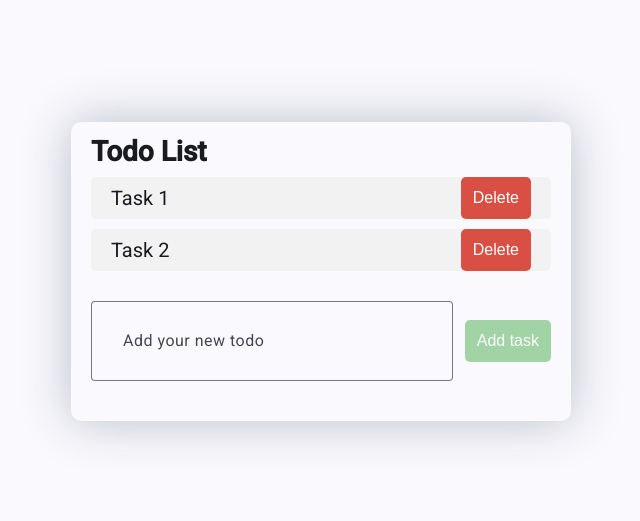
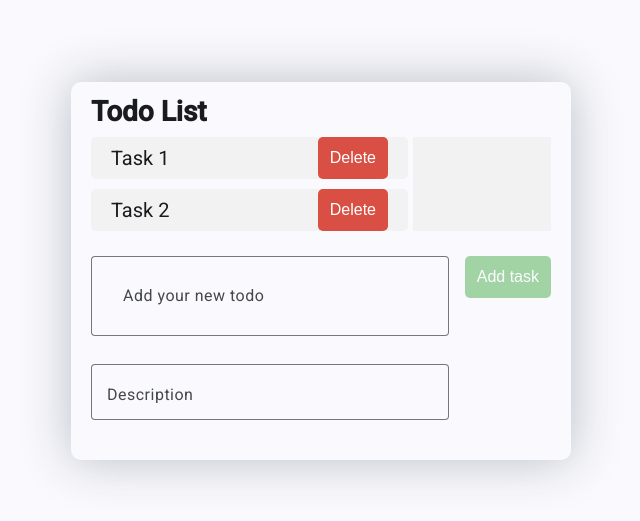
Before and after one commit to Angular-OTUS/ToDoList-PakArtem, an Angular app in the folder to-do-list/: page / in a window 1280 px wide. Shown: the part 129-650 px from the top of the page, without its empty margins (319-959 px from the left). Built offline with nearby package versions, Linux system fonts and the light colour scheme.

Commit message:
finish homework-4

```diff
--- a/to-do-list/src/app/components/to-do-item/to-do-item.css
+++ b/to-do-list/src/app/components/to-do-item/to-do-item.css
@@ -6,4 +6,9 @@
   background-color: #f2f2f2;
   border-radius: 5px;
   padding-inline: 20px;
+  cursor: pointer;
 }
+
+.selected {
+  background-color: #ababab;
+}
--- a/to-do-list/src/app/components/to-do-item/to-do-item.html
+++ b/to-do-list/src/app/components/to-do-item/to-do-item.html
@@ -1,4 +1,12 @@
-<li class="task">
+<li
+  class="task"
+  [class.selected]="isSelected()"
+>
   {{ text() }}
-  <app-to-do-button inputTitle="Delete" variant="delete" (clickBtn)="delete.emit()" />
+  <app-to-do-button
+    inputTitle="Delete"
+    variant="delete"
+    (clickBtn)="delete.emit()"
+    appTooltip="Удалить задачу"
+  />
 </li>
--- a/to-do-list/src/app/components/to-do-item/to-do-item.ts
+++ b/to-do-list/src/app/components/to-do-item/to-do-item.ts
@@ -1,13 +1,15 @@
 import { Component, input, output } from '@angular/core';
 import { ToDoButton } from '../to-do-button/to-do-button';
+import { TooltipDirective } from '../../directives/tooltip';
 
 @Component({
   selector: 'app-to-do-item',
-  imports: [ToDoButton],
+  imports: [ToDoButton, TooltipDirective],
   templateUrl: './to-do-item.html',
   styleUrl: './to-do-item.css',
 })
 export class ToDoItem {
   text = input.required<string>();
   delete = output<void>();
+  isSelected = input<boolean>(false);
 }
--- a/to-do-list/src/app/components/to-do-list/to-do-list.css
+++ b/to-do-list/src/app/components/to-do-list/to-do-list.css
@@ -2,7 +2,7 @@
   display: flex;
   flex-direction: column;
   row-gap: 10px;
-  margin-bottom: 30px;
+  flex: 1;
 }
 
 .input {
@@ -16,15 +16,31 @@
   outline: none;
 }
 
+.textarea {
+  width: 100%;
+  font-size: 1rem;
+  border: 1px solid #cccccc;
+  border-radius: 8px;
+  background: white;
+  transition: all 0.3s ease;
+  outline: none;
+}
+
 .form {
   display: flex;
-  gap: 12px;
-  align-items: baseline;
-  width: 100%;
+  gap: 16px;
+  align-items: flex-start;
 }
 
 .form mat-form-field {
   flex: 1;
+}
+
+.form-fields {
+  flex: 1;
+  display: flex;
+  flex-direction: column;
+  gap: 8px;
 }
 
 .spinnerWrapper {
@@ -33,3 +49,16 @@
   justify-content: center;
   padding-block: 15px;
 }
+
+.listWrapper {
+  display: flex;
+  justify-content: space-between;
+  gap: 5px;
+  margin-bottom: 25px;
+}
+
+.description {
+  width: 30%;
+  padding: 5px;
+  background-color: #f2f2f2;
+}
--- a/to-do-list/src/app/components/to-do-list/to-do-list.html
+++ b/to-do-list/src/app/components/to-do-list/to-do-list.html
@@ -5,21 +5,45 @@
     <mat-spinner></mat-spinner>
   </div>
 } @else {
+  <div class="listWrapper">
     <ul class="list">
       @for (task of tasks(); track task.id) {
-      <app-to-do-item [text]="task.text" (delete)="deleteTask(task.id)" />
+        <app-to-do-item
+          [isSelected]="selectedItemId() === task.id"
+          [text]="task.text"
+          (click)="selectedItemId.set(task.id)"
+          (delete)="deleteTask(task.id)"
+          appTooltip="Показать описание"
+        />
       }
     </ul>
+    <div class="description">
+      {{selectedDescriptionTask()}}
+    </div>
+  </div>
 }
 
 <div class="form">
+  <div class="form-fields">
     <mat-form-field appearance="outline">
       <input class="input" matInput placeholder="Add your new todo" [(ngModel)]="inputValue" />
     </mat-form-field>
+    <mat-form-field appearance="outline">
+      <textarea
+        class="textarea"
+        matInput
+        placeholder="Description"
+        cdkTextareaAutosize
+        #autosize="cdkTextareaAutosize"
+        [(ngModel)]="textareaValue"
+      ></textarea>
+    </mat-form-field>
+  </div>
   <app-to-do-button
     inputTitle="Add task"
     variant="add"
     [disabled]="isInputEmpty()"
     (clickBtn)="addTask()"
+    appTooltip="Добавить задачу"
   />
 </div>
--- a/to-do-list/src/app/components/to-do-list/to-do-list.ts
+++ b/to-do-list/src/app/components/to-do-list/to-do-list.ts
@@ -1,14 +1,16 @@
-import { Component, computed, OnInit, signal } from '@angular/core';
+import { Component, computed, OnInit, signal, ChangeDetectionStrategy } from '@angular/core';
 import { ToDoHeader } from '../to-do-header/to-do-header';
 import { FormsModule } from '@angular/forms';
 import { ToDoItem } from '../to-do-item/to-do-item';
 import { MatInputModule } from '@angular/material/input';
 import { MatProgressSpinnerModule } from '@angular/material/progress-spinner';
 import { ToDoButton } from '../to-do-button/to-do-button';
+import { TooltipDirective } from '../../directives/tooltip';
 
 interface Task {
   id: number;
   text: string;
+  description: string;
 }
 
 @Component({
@@ -20,17 +22,30 @@ interface Task {
     MatInputModule,
     MatProgressSpinnerModule,
     ToDoButton,
+    TooltipDirective,
   ],
   templateUrl: './to-do-list.html',
   styleUrl: './to-do-list.css',
+  changeDetection: ChangeDetectionStrategy.OnPush,
 })
 export class ToDoList implements OnInit {
   isLoading = signal<boolean>(true);
   inputValue = signal('');
+  textareaValue = signal('');
+  selectedItemId = signal<number | null>(null);
+
   tasks = signal<Task[]>([
-    { id: 1, text: 'Task 1' },
-    { id: 2, text: 'Task 2' },
+    { id: 1, text: 'Task 1', description: 'description 1' },
+    { id: 2, text: 'Task 2', description: 'description 2' },
   ]);
+
+  selectedDescriptionTask = computed(() => {
+    const selectedId = this.selectedItemId();
+    if (selectedId === null) return;
+
+    const task = this.tasks().find(task => task.id === selectedId);
+    return task ? task.description : 'Задача не найдена';
+  });
 
   ngOnInit() {
     setTimeout(() => {
@@ -51,7 +66,9 @@ export class ToDoList implements OnInit {
     const maxId = Math.max(...currentTasks.map((task) => task.id), 0);
     const id = maxId + 1;
     const text = this.inputValue().trim();
-    this.tasks.update((tasks) => [...tasks, { id, text }]);
+    const description = this.textareaValue().trim();
+    this.tasks.update((tasks) => [...tasks, { id, text, description }]);
     this.inputValue.set('');
+    this.textareaValue.set('');
   }
 }
--- /dev/null
+++ b/to-do-list/src/app/directives/tooltip.ts
@@ -0,0 +1,65 @@
+import { Directive, ElementRef, inject, input, OnDestroy, Renderer2 } from '@angular/core';
+
+@Directive({
+  selector: '[appTooltip]',
+  host: {
+    '(mouseenter)': 'show()',
+    '(mouseleave)': 'hide()',
+    '(focus)': 'show()',
+    '(blur)': 'hide()',
+  },
+})
+export class TooltipDirective implements OnDestroy {
+  private readonly el = inject(ElementRef);
+  private readonly renderer = inject(Renderer2);
+
+  readonly appTooltip = input<string>("");
+
+  private tooltipElement: HTMLElement | null = null;
+  private static activeTooltip: TooltipDirective | null = null;
+
+  show() {
+    if (!this.appTooltip() || this.tooltipElement) return;
+
+    TooltipDirective.activeTooltip?.hide();
+    TooltipDirective.activeTooltip = this;
+
+    this.tooltipElement = this.renderer.createElement('div');
+    this.renderer.addClass(this.tooltipElement, 'app-tooltip');
+
+    const textNode = this.renderer.createText(this.appTooltip());
+    this.renderer.appendChild(this.tooltipElement, textNode);
+
+    this.renderer.appendChild(document.body, this.tooltipElement);
+
+    this.setPosition();
+  }
+
+  hide() {
+    if (this.tooltipElement) {
+      this.renderer.removeChild(document.body, this.tooltipElement);
+      this.tooltipElement = null;
+    }
+
+    if (TooltipDirective.activeTooltip === this) {
+      TooltipDirective.activeTooltip = null;
+    }
+  }
+
+  private setPosition() {
+    if (!this.tooltipElement) return;
+
+    const hostPos = this.el.nativeElement.getBoundingClientRect();
+    const tooltipPos = this.tooltipElement.getBoundingClientRect();
+
+    const top = hostPos.top - tooltipPos.height - 10;
+    const left = hostPos.left + (hostPos.width - tooltipPos.width) / 2;
+
+    this.renderer.setStyle(this.tooltipElement, 'top', `${top + window.scrollY}px`);
+    this.renderer.setStyle(this.tooltipElement, 'left', `${left + window.scrollX}px`);
+  }
+
+  ngOnDestroy(): void {
+    this.hide();
+  }
+}
--- a/to-do-list/src/styles.css
+++ b/to-do-list/src/styles.css
@@ -4,3 +4,34 @@
   padding: 0;
   box-sizing: border-box;
 }
+
+.app-tooltip {
+  position: absolute;
+  padding: 8px 12px;
+  background-color: rgba(33, 33, 33, 0.95);
+  color: #fff;
+  font-size: 14px;
+  border-radius: 6px;
+  z-index: 1000;
+  pointer-events: none;
+  box-shadow:
+    0 4px 6px rgba(0, 0, 0, 0.1),
+    0 1px 3px rgba(0, 0, 0, 0.08);
+  backdrop-filter: blur(4px);
+  animation: tooltip-fade-in 0.2s ease-out;
+  max-width: 250px;
+  text-align: center;
+  line-height: 1.4;
+  white-space: pre-wrap;
+}
+
+@keyframes tooltip-fade-in {
+  from {
+    opacity: 0;
+    transform: translateY(5px);
+  }
+  to {
+    opacity: 1;
+    transform: translateY(0);
+  }
+}
```
Lines whose indentation alone changed are shown as unchanged.
